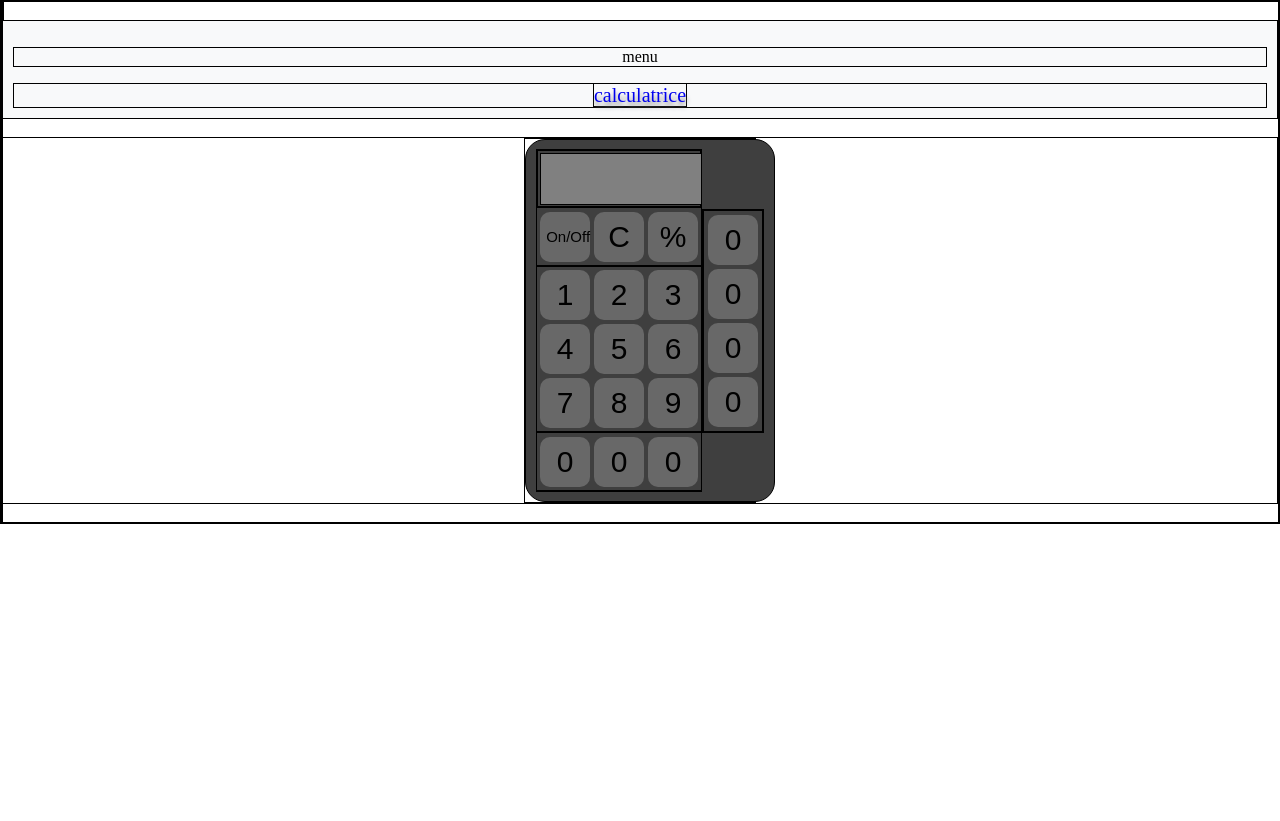
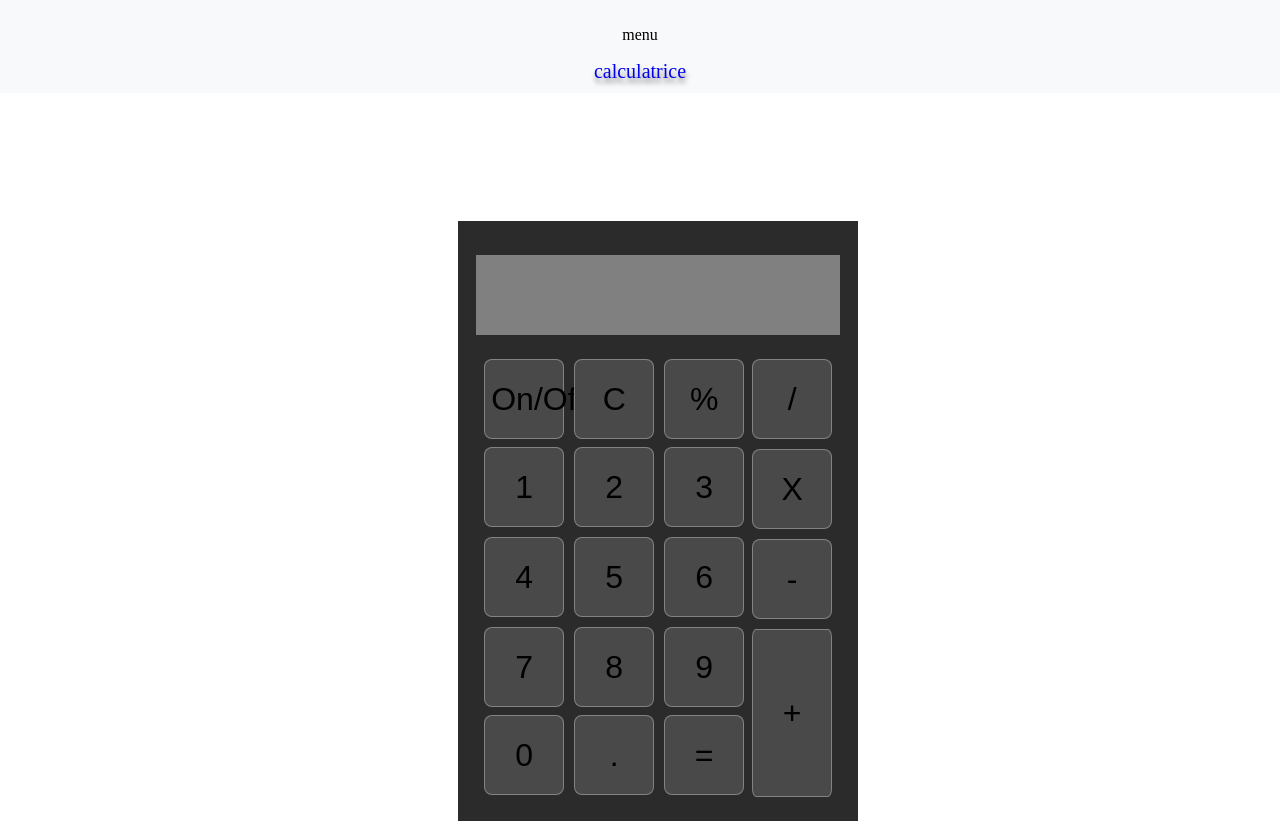
Before and after one commit to Lefentome38/caculatriceAngular, an Angular app: page / in a window 1280 px wide. Before the commit the page ends 800 px from the top, so only its background shows below. Built offline with nearby package versions, Linux system fonts and the light colour scheme.

Commit message:
refonte css

```diff
--- a/src/app/app.component.html
+++ b/src/app/app.component.html
@@ -1,4 +1,4 @@
 <app-header/>
-<div class="page" style="display: flex; justify-content: center;">
+<div class="container" >
   <app-calculatrice/>
 </div>
--- a/src/app/app.component.scss
+++ b/src/app/app.component.scss
@@ -0,0 +1,5 @@
+.container{
+  display: flex;
+  justify-content: center;
+  padding-top: 10%;
+}
--- a/src/app/body/calculatrice/calculatrice.component.html
+++ b/src/app/body/calculatrice/calculatrice.component.html
@@ -1,30 +1,33 @@
+<div class="container">
+
+  <app-screen-calculator/>
+
   <div class="calculator">
-
     <div class="containerLeft">
-    <app-screen-calculator/>
-    <div class="keypadCalulatorTop">
-      <button style="font-size: 15px;">On/Off</button>
+      <div class="keypadTop">
+        <button>On/Off</button>
         <button>C</button>
         <button>%</button>
       </div>
-    <div class="keypadCalulator">
+      <div class="keypadMiddle">
         @for (item of items; track items) {
           <button>{{item+1}}</button>
         }
       </div>
-    <div class="keypadCalulatorBottom">
+      <div class="keypadBottom">
         <button>0</button>
-      <button>0</button>
-      <button>0</button>
+        <button>.</button>
+        <button>=</button>
       </div>
     </div>
 
     <div class="containerRight">
-    <div class="keypadCalulatorRight">
-      <button>0</button>
-      <button>0</button>
-      <button>0</button>
-      <button>0</button>
+      <div class="keypadRight">
+        <button>/</button>
+        <button>X</button>
+        <button>-</button>
+        <button style="height: 21vh; border-radius: 5%;" >+</button>
+      </div>
     </div>
   </div>
 
--- a/src/app/body/calculatrice/calculatrice.component.scss
+++ b/src/app/body/calculatrice/calculatrice.component.scss
@@ -1,53 +1,44 @@
-$num-pad-columns: 3;
-$num-pad-gap: 4px;
-$num-pad-size: 50px;
+.container {
+  background-color: #2b2b2b;
+  width: 100%;
+  padding: 5%;
+}
 
-.calculator {
+.calculator{
   display: flex;
-  justify-content: center;
-  align-items: center;
-
-  padding: 4%;
-  width: 100%;
-
-  background-color: #3f3f3f;
-  border-radius: 20px;
+}
 
 button {
-    height: 50px;
-    width: 50px;
-    font-size: 30px;
+  width: 10vh;
+  height: 10vh;
+  font-size: 2em;
 
-    border: solid gray 3px;
-    border: none;
+  border: solid 1px rgba(218, 218, 218, 0.4);
+  border-radius: 10%;
 
-    border-radius: 20%;
-    background-color:  #686868;
+  background-color: #494949;
+
+  &:hover {
+    background-color: #666666;
   }
-
-  button:hover {
-    background-color: #818080;
 }
 
 .containerLeft {
-    display: flex;
-    flex-direction: column;
-    align-items: center;
 
-    .keypadCalulatorTop, .keypadCalulator, .keypadCalulatorBottom {
+  .keypadTop, .keypadMiddle, .keypadBottom {
     display: grid;
-      gap: $num-pad-gap;
-      grid-template-columns: repeat($num-pad-columns, $num-pad-size);
-      padding: 2%;
+    grid-template-columns: repeat(3, 1fr);
+    gap: 10px;
+    margin: 1vh;
   }
 }
 
 .containerRight {
 
-    .keypadCalulatorRight {
+  .keypadRight {
     display: grid;
-      gap: $num-pad-gap;
-      padding: 4px;
+    gap: 10px;
+    margin-top: 1vh;
+    margin-right: 1vh;
   }
 }
-  }
--- a/src/app/body/screen-calculator/screen-calculator.component.scss
+++ b/src/app/body/screen-calculator/screen-calculator.component.scss
@@ -1,7 +1,6 @@
 p {
   background-color:gray;
   padding: 0;
-  margin: 1%;
-  height: 50px;
-  width: 10em;
+  height: 10vh;
+  width: 100%;
 }
--- a/src/styles.scss
+++ b/src/styles.scss
@@ -7,6 +7,6 @@ p {
   text-align: center;
 }
 
-* {
- border: solid black 1px;
-}
+// * {
+//  border: solid black 1px;
+// }
```
Lines whose indentation alone changed are shown as unchanged.
